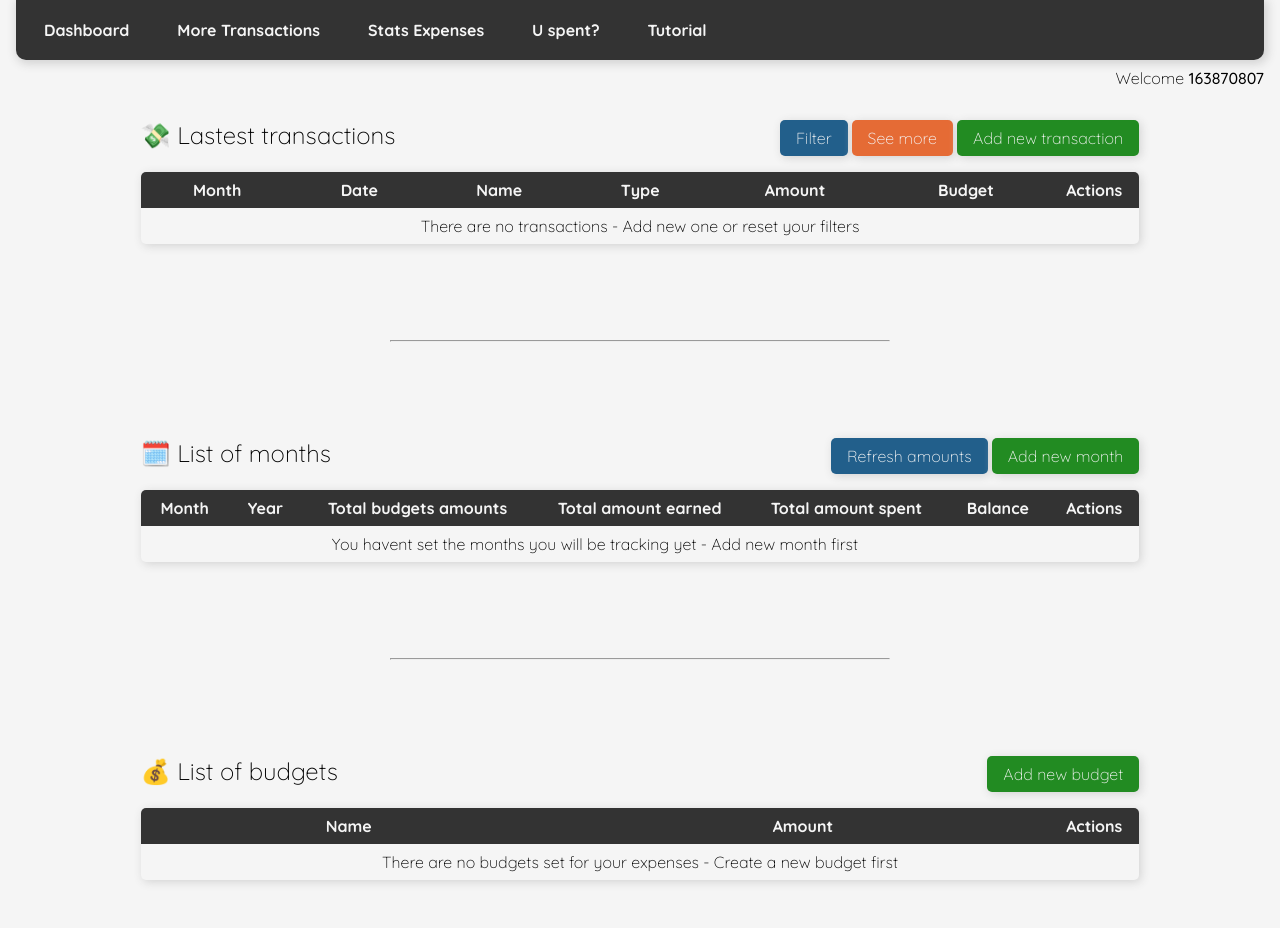
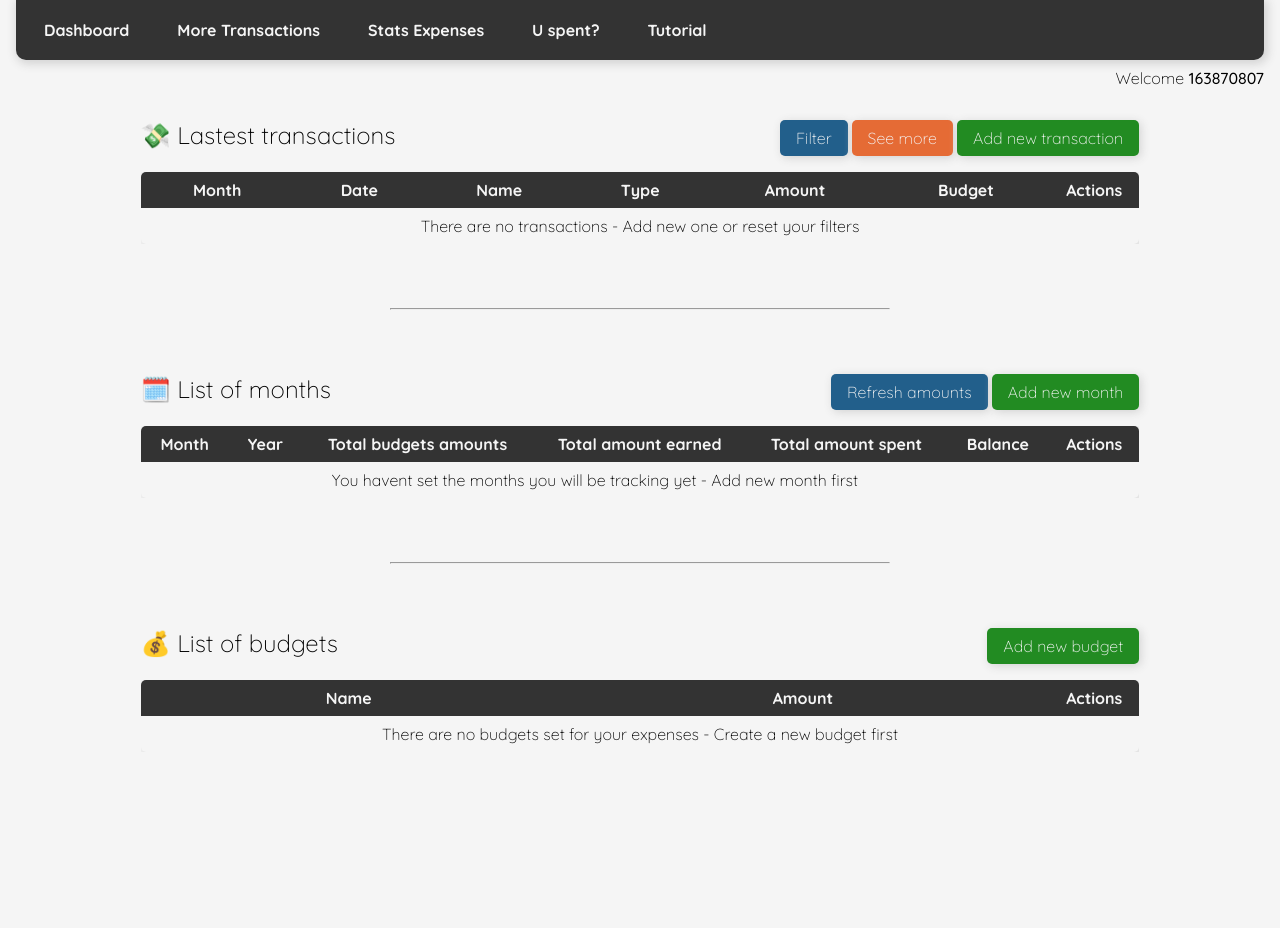
Before and after one commit to kevinvanphavong/han_app, a PHP site: template templates/dashboard/index.html.twig in a window 1280 px wide. After the commit the page ends 752 px from the top, so only its background shows below. Run offline with PHP 8.4, Linux system fonts and the light colour scheme; the template is opened without the code that fills it, so the values that code supplies are empty; form fields are guessed from the names that the template uses; style sheets or scripts are compiled from the project's sources; some libraries are stand-ins or nearby versions; some web fonts are replaced.

Commit message:
style(buttons-actions-table-view): put header title of tables view outside of the table template

```diff
--- a/assets/styles/tables/_view.css
+++ b/assets/styles/tables/_view.css
@@ -3,6 +3,13 @@
 .transaction-view__header {
     display: flex;
     justify-content: space-between;
+    margin-bottom: 1em;
+    flex-wrap: wrap;
+    row-gap: 0.5em;
+    /* Create a breakpoint for device above 1000px - Pour afficher tout les boutons sur une seconde ligne */
+    /* Dans ce breakpoint mettre : */
+    /* - le flex-wrap */
+    /* - le row-gap */
 }
 
 .button-action-container {
@@ -132,7 +139,6 @@
 .tables-view {
     display: flex;
     flex-direction: column;
-    grid-gap: 2em;
 }
 
 .transaction-view,
@@ -142,6 +148,7 @@
     flex-direction: column;
     grid-gap: 1em;
     width: 100%;
+    overflow-x: scroll;
 }
 
 table {
--- a/templates/budget/_table.html.twig
+++ b/templates/budget/_table.html.twig
@@ -1,8 +1,8 @@
+<div class="budget-view__header">
+    <h2>💰 List of budgets</h2>
+    <a href="{{ path('creation_form_page') }}#budget-form" class="button-action button-action-add">Add new budget</a>
+</div>
 <div class="budget-view">
-    <div class="budget-view__header">
-        <h2>💰 List of budgets</h2>
-        <a href="{{ path('creation_form_page') }}#budget-form" class="button-action button-action-add">Add new budget</a>
-    </div>
     <table class="budget-table">
         <thead>
         <tr>
--- a/templates/month/_table.html.twig
+++ b/templates/month/_table.html.twig
@@ -1,4 +1,3 @@
-<div class="month-view">
 <div class="month-view__header">
     <h2>🗓️ List of months</h2>
     <div class="button-action-container">
@@ -6,6 +5,7 @@
         <a href="{{ path('creation_form_page') }}#month-form" class="button-action button-action-add">Add new month</a>
     </div>
 </div>
+<div class="month-view">
     <table class="month-table">
         <thead>
             <tr>
--- a/templates/transaction/_table.html.twig
+++ b/templates/transaction/_table.html.twig
@@ -1,5 +1,4 @@
-<div class="transaction-view">
-    <div class="transaction-view__header">
+<div class="transaction-view__header">
         {% if totalCountTransactions is defined %}
             <h2>{{ transactionTableTitle }} <span class="count-transactions">({{ totalCountTransactions }})</span></h2>
         {% else %}
@@ -13,6 +12,7 @@
             <a href="{{ path('creation_form_page') }}#transaction-form" class="button-action button-action-add">Add new transaction</a>
         </div>
     </div>
+<div class="transaction-view">
     <div class="filters-container {{ transactionFilterForm.vars.submitted ? 'filters-container--active' : 'filters-container--hidden' }}">
         <div class="filters">
             {% include('transaction/_filter-form.html.twig') with {'transactionFilterForm' : transactionFilterForm} %}
```
Lines whose indentation alone changed are shown as unchanged.
